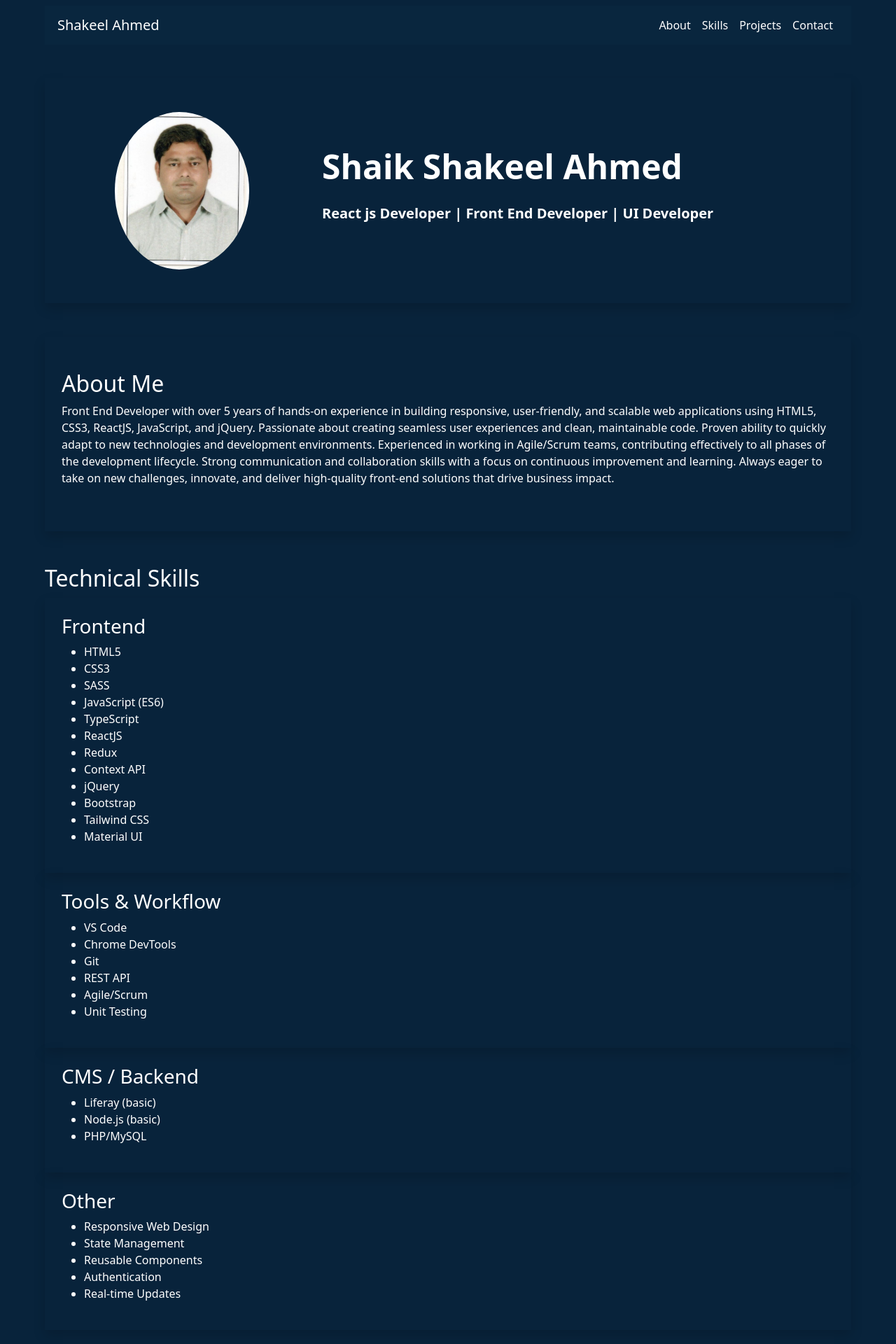
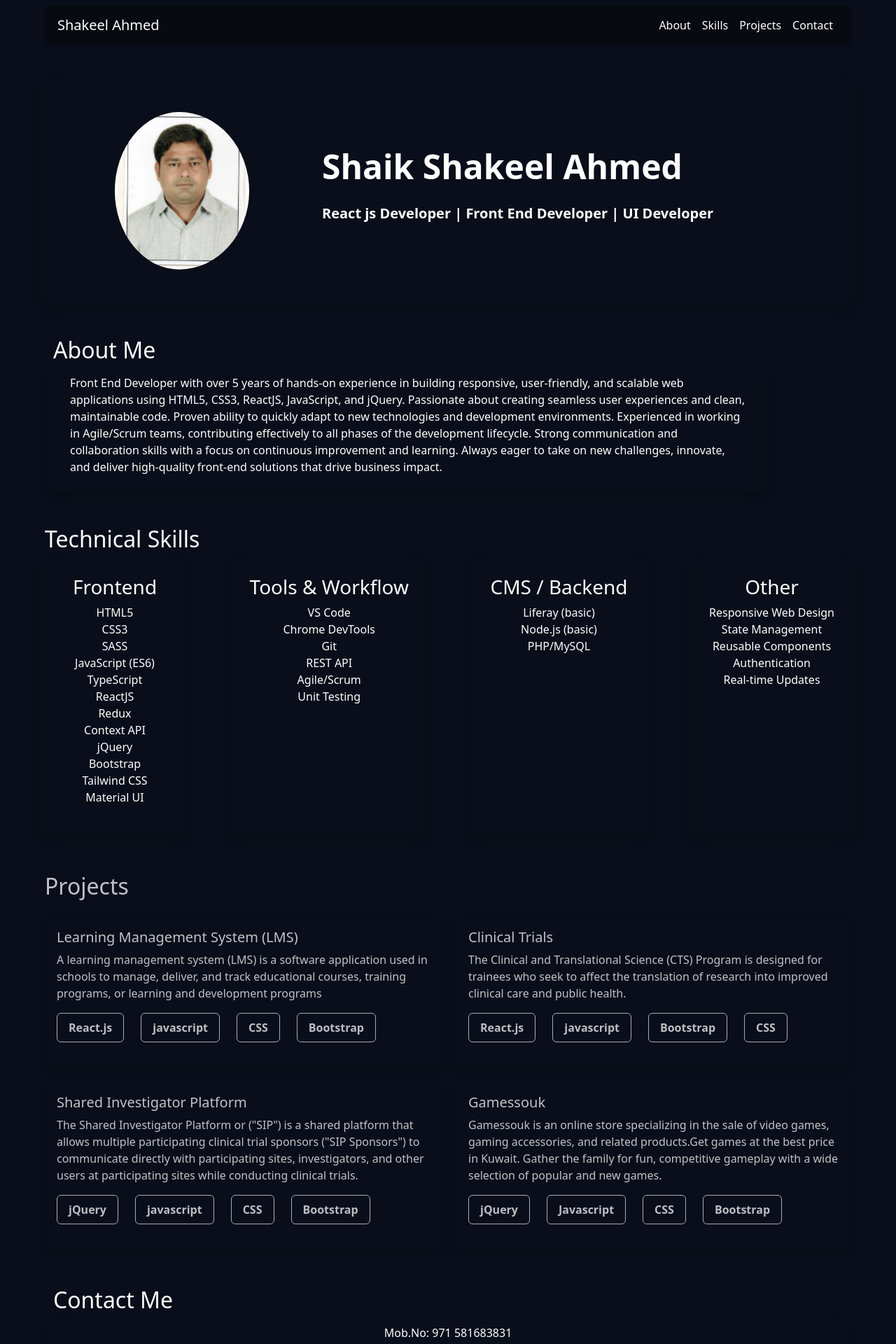
Before and after one commit to shklhmdshaik/portfolio, a React (Create React App) app: page / in a window 1280 px wide. Shown: the top 1920 px of the page at 70% size. Built offline with nearby package versions, Linux system fonts and the light colour scheme.

Commit message:
Back ground color updated

```diff
--- a/src/App.css
+++ b/src/App.css
@@ -7,35 +7,35 @@ body{
   position: relative;
   font-weight: normal;
   overflow-x: hidden;
-  background-color: #08233b !important;
+  /* background-color: #08233b !important; */
+  background-color: #090e1a !important;
   color:#fff !important;
   scroll-behavior: smooth;
 }
 .card{
-  background-color: #08233b !important;
+  background-color: #090e1a !important;
   color:inherit !important;
 }
 .nav-container{
   top:0;
   z-index: 9999;
-  background-color: #09263e !important;
+  background-color: #070a10 !important;
 }
 a{
   color: inherit !important;
 }
 .bg-color{
-  background-color: #09263e;
+  background-color: #090e1a;
 }
 .max-w-90{
   max-width: 90% !important;
 }
-.rotate-hover{
+.rotate-hover, .skill-container-elem{
   transition: transform 0.5s ease-in-out;
-    display: inline-block;
 }
-.rotate-hover:hover{
+.rotate-hover:hover, .skill-container-elem:hover{
 transform: translateY(-10px) scale(1.1);
 }
-footer{
+/* footer{
   background-color: #09263e !important;
-}
+} */
--- a/src/components/About.js
+++ b/src/components/About.js
@@ -3,15 +3,16 @@ import { Container } from 'react-bootstrap';
 
 function About() {
   return (
-    <section id="about" className="container p-4 shadow py-5 my-5 max-w-90">
+    <section id="about" className="container max-w-90">
 
-        <h2>About Me</h2>
+      <h2 className='text-2xl font-bold mb-6'>About Me</h2>
+      <div className="p-4 shadow py-2 my-2 max-w-90">
         <p>Front End Developer with over 5 years of hands-on experience in building responsive, user-friendly, and scalable web applications using HTML5, CSS3, ReactJS, JavaScript, and jQuery. Passionate about creating seamless user experiences and clean, maintainable code.
 
-                Proven ability to quickly adapt to new technologies and development environments. Experienced in working in Agile/Scrum teams, contributing effectively to all phases of the development lifecycle. Strong communication and collaboration skills with a focus on continuous improvement and learning.
+          Proven ability to quickly adapt to new technologies and development environments. Experienced in working in Agile/Scrum teams, contributing effectively to all phases of the development lifecycle. Strong communication and collaboration skills with a focus on continuous improvement and learning.
 
-                Always eager to take on new challenges, innovate, and deliver high-quality front-end solutions that drive business impact.</p>
-
+          Always eager to take on new challenges, innovate, and deliver high-quality front-end solutions that drive business impact.</p>
+      </div>
     </section>
   );
 }
--- a/src/components/Contact.js
+++ b/src/components/Contact.js
@@ -3,9 +3,9 @@ import { Button, Container, Form } from 'react-bootstrap';
 
 function Contact() {
   return (
-    <section id="contact" className="container p-4 shadow py-5 my-5 max-w-90 text-center">
-      <Container>
-        <h2>Contact Me</h2>
+    <section id="contact" className="container max-w-90">
+      <h2>Contact Me</h2>
+      <Container className='shadow py-2 my-2  text-center'>
         <p>Mob.No: 971 581683831</p>
         <p>Email: shklhmdshaik@gmail.com</p>
         <p>LinkedIn: <a href="https://www.linkedin.com/in/shakeel-ahmed-8aab09197/">linkedin.com/in/shakeel</a></p>
--- a/src/components/Projects.js
+++ b/src/components/Projects.js
@@ -20,14 +20,14 @@ const projects = [
     title: "Shared Investigator Platform",
     stack: ["jQuery", "javascript", "CSS", "Bootstrap"],
     details: [
-      'The Shared Investigator Platform or ("SIP") is a shared platform that allows multiple participating clinical trial sponsors ("SIP Sponsors") to communicate directly with participating sites, investigators, and other users at participating sites while conducting clinical trials. The SIP also makes it easier for clinical trial sites, investigators and other users at participating sites to participate in trials by enabling them to enter required information once and allowing site users to choose to have that information be visible to multiple study sponsors.'
+      'The Shared Investigator Platform or ("SIP") is a shared platform that allows multiple participating clinical trial sponsors ("SIP Sponsors") to communicate directly with participating sites, investigators, and other users at participating sites while conducting clinical trials.'
     ]
   },
   {
     title: "Gamessouk",
     stack: ["jQuery", "Javascript", "CSS", "Bootstrap"],
     details: [
-      "Gamessouk is an online store specializing in the sale of video games, gaming accessories, and related products"
+      "Gamessouk is an online store specializing in the sale of video games, gaming accessories, and related products.Get games at the best price in Kuwait. Gather the family for fun, competitive gameplay with a wide selection of popular and new games."
     ]
   }
 
@@ -36,7 +36,7 @@ const projects = [
 function Projects() {
   return (
     <section className="container py-2 px-0 my-5 max-w-90 opacity-75" id="projects">
-    <h2 className="text-center mb-4">Projects</h2>
+    <h2 className="mb-4">Projects</h2>
     <div className="row g-4">
       {projects.map((project, idx) => (
         <div key={idx} className="col-md-6 s:mx-2">
--- a/src/components/Skills.js
+++ b/src/components/Skills.js
@@ -16,20 +16,22 @@ const skills = {
 function Skills() {
   return (
 
-    <section id="skills" className='container p-0 my-5 max-w-90'>
+    <section id="skills" className='container p-0 my-5 max-w-90 skill-container'>
        <div className="sm:p-8">
       <h2 className="text-2xl font-bold mb-6">Technical Skills</h2>
-      <div className="grid gap-6 md:grid-cols-2">
+      <div className='row'>
+      <div className="d-block d-md-flex justify-content-between">
          {Object.entries(skills).map(([category, items]) => (
-           <div key={category} className="p-4 shadow">
-             <h3 className="font-semibold text-lg mb-2">{category}</h3>
-             <ul className="list-disc list-inside space-y-1 text-sm">
+           <div key={category} className="p-4 shadow skill-container-elem" style={{minWidth: "200px"}}>
+             <h3 className="font-semibold text-lg mb-2 text-center">{category}</h3>
+             <ul className="list-disc list-inside space-y-1 text-sm list-unstyled">
                {items.map((skill) => (
-                 <li key={skill}>{skill}</li>
+                 <li key={skill} className='text-center'>{skill}</li>
                ))}
              </ul>
            </div>
          ))}
+       </div>
        </div>
      </div>
      </section>
```
